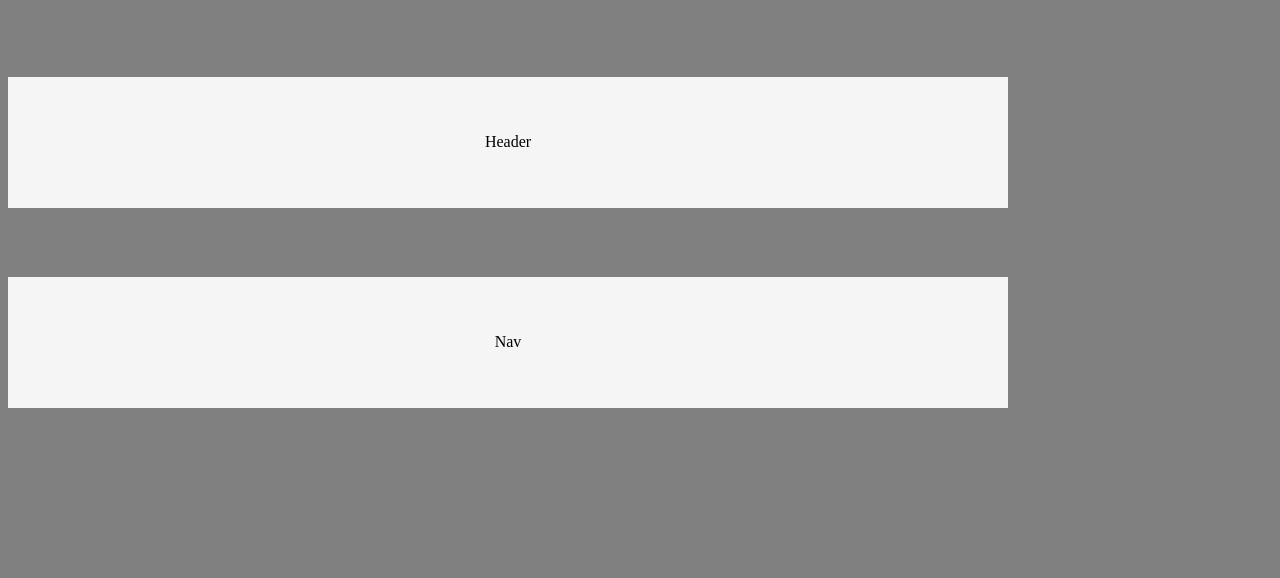
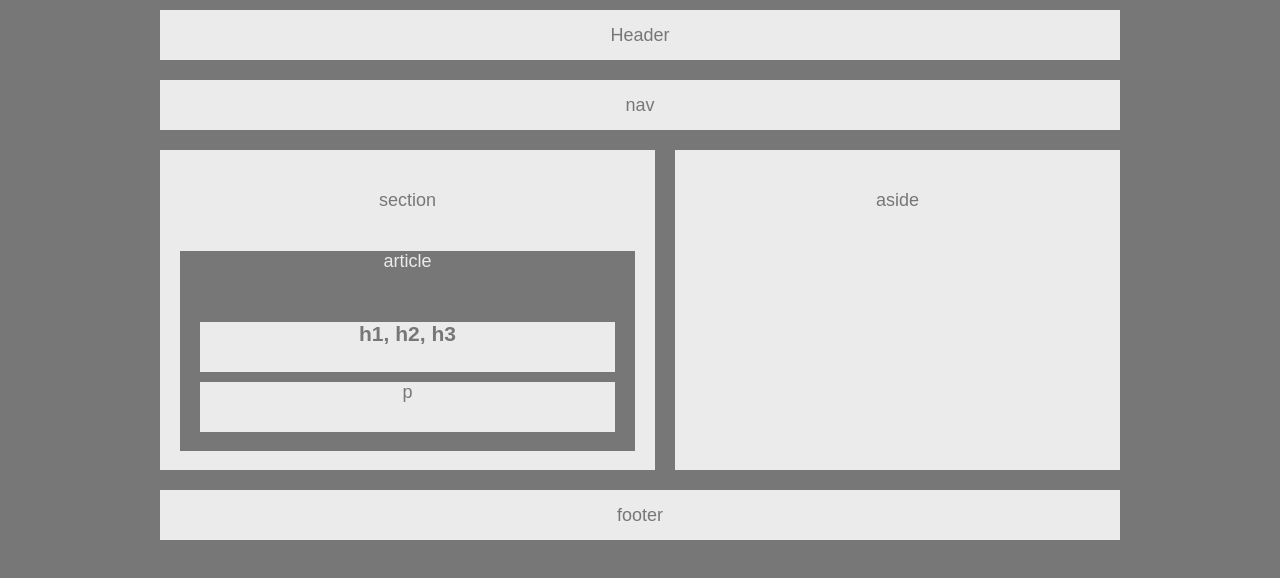
Before and after one commit to tysoncall/HW-Wireframe, a plain HTML site: page index.html in a window 1280 px wide. Drawn offline with Linux system fonts and the light colour scheme.

Commit message:
Wireframe

```diff
--- a/index.html
+++ b/index.html
@@ -1,35 +1,31 @@
 <!DOCTYPE html>
-<html>
+<html lang="en">
 <head>
-    <meta charset="utf-8" />
-    <title>WIREFRAME HW</title>
-    <meta name="viewport" content="width=device-width, intial-scale=1">
-    <link rel="stylesheet" type="text/css" media="screen" href="style.css" />
+   <title>HW Wireframe</title>
+   <link rel="stylesheet" href="style.css">
 </head>
 <body>
+    <div class="wrapper">
+        <header>Header</header>
+        <nav>nav</nav>
+        <div class="container">
+            <section>
+                section
+                <article>
+                    article
+                    <h1>h1, h2, h3</h1>
+                    <p>p</p>
+                </article>
+            </section>
+            <aside>
+                aside
+            </aside>
+        </div>
+        <footer>
+            footer
+        </footer>
+    </div>
 
- <table>
-     <tr>
-         <th></th>
-     </tr>
-     <tr>
-         <td>Header</td>
-     </tr>
- </table>
- <table>
-     <tr>
-         <th></th>
-     </tr>
-     <tr>
-         <td>Nav</td>
-     </tr>
-    </table>
 
 </body>
-
-
-
-
-
-
 </html>
--- a/style.css
+++ b/style.css
@@ -1,21 +1,95 @@
+{
+    /*box-sizing: border-box;*/
+}
+
+
+
 body {
-    background-color: grey
+    width: 960px;
+    background-color: #777;
+    color: #777;
+    font-family: Arial, 'Helvetica Neue', Helvetica, sans-serif;
+    font-size: 18px;
+    margin: 0 auto;
 }
-table {
-    width: 1000px;
+
+.wrapper {
+    text-align: center;
+}
+
+header {
+    height: 50px;
+    width: 100%;
+    line-height: 50px;
+    background-color: #ebebeb;
+    margin: 10px 0px 20px 0px;
+}
+
+nav {
+    height: 50px;
+    width: 100%;
+    line-height: 50px;
+    background-color: #ebebeb;
+    margin-bottom: 20px;
+}
+
+.container {
+    margin: 10px 0px 10px 0px;
+    position: relative;
+}
+
+section {
+    padding-top: 40px;
+    background-color: #ebebeb;
+    height: 280px;
+    width: 495px;
+    position: relative;
+    margin-right: 10px;
+}
+
+article {
     height: 200px;
-    border-collapse: collapse;
+    background-color: #777;
+    color: #ebebeb;
+    float: middle;
+    position: relative;
+    top: 20px;
+    left: 0px;
+    margin: 20px;
 }
-td {
-    text-align: center
+
+article h1 {
+    height: 50px;
+    background-color: #ebebeb;
+    color: #777;
+    margin: 50px 20px 10px 20px;
 }
-table, th, td {
-    border: 1px;
-    border-collapse: collapse
+
+article p {
+    height: 50px;
+    background-color: #ebebeb;
+    color: #777;
+    margin: 10px 20px 10px 20px;
 }
-th, td {
-    padding: 10px;
+
+aside {
+    padding-top: 40px;
+    background-color: #ebebeb;
+    height: 280px;
+    width: 445px;
+    float: right;
+    position: absolute;
+    right: 0px;
+    top: 0px;
 }
-tr:nth-child(even) {
-    background-color: whitesmoke
+
+footer {
+    height: 50px;
+    width: 100%;
+    line-height: 50px;
+    position: relative;
+    bottom: 0;
+    left: 0;
+    background-color: #ebebeb;
+    margin-top: 20px;
 }
```
